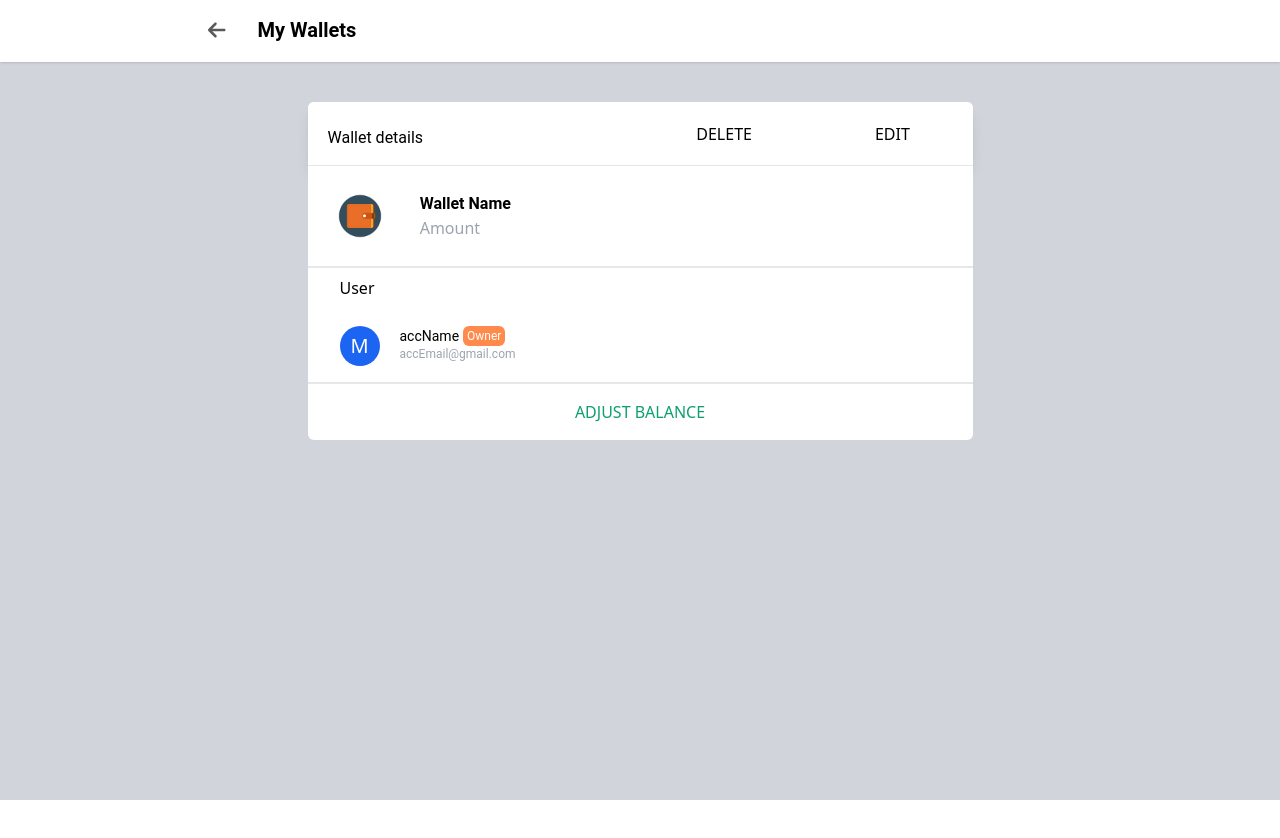
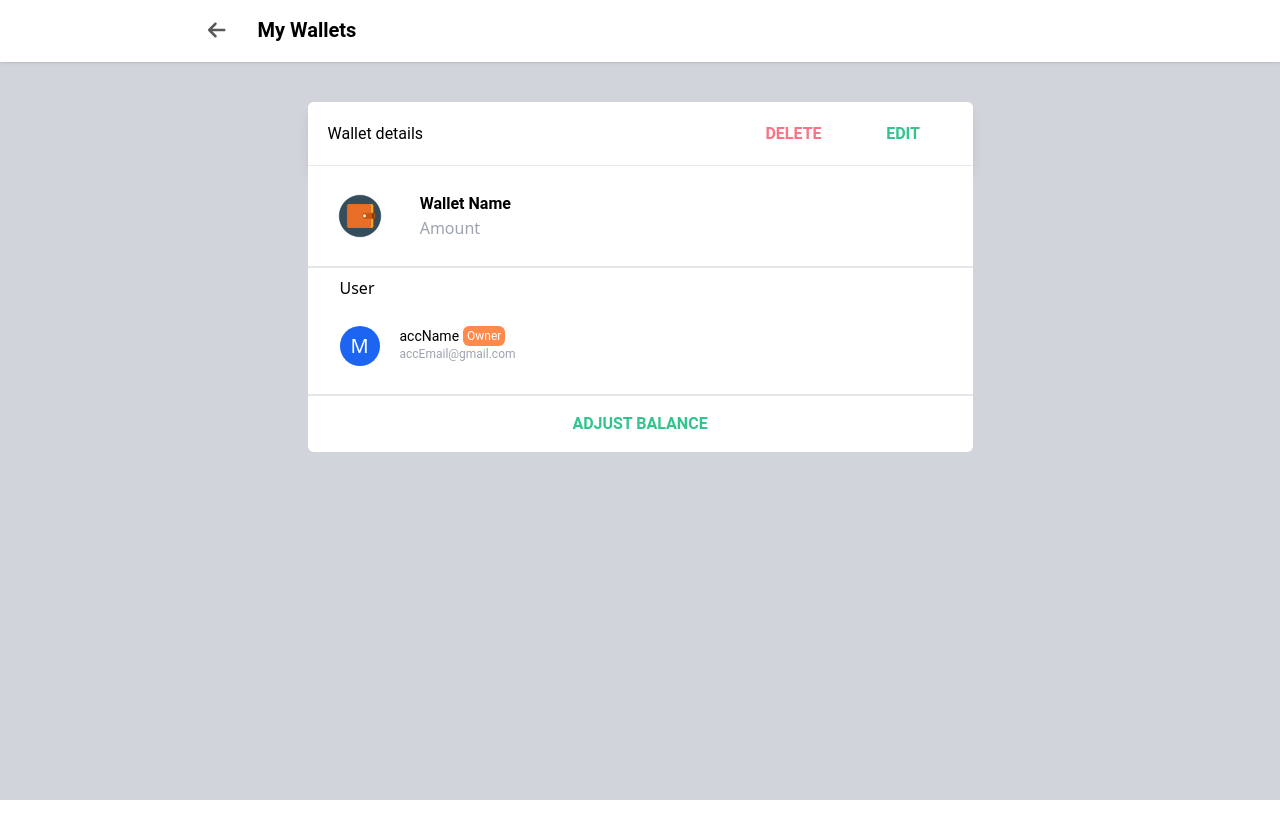
Before and after one commit to phamquyet96/Money-Lover-App, a React (Create React App) app in the folder FrontEnd/: page /wallet-detail in a window 1280 px wide. Shown: the top 838 px of the page. Built offline with nearby package versions, Linux system fonts and the light colour scheme.

Commit message:
wallet details

```diff
--- a/FrontEnd/src/components/Header/WalletHeader.jsx
+++ b/FrontEnd/src/components/Header/WalletHeader.jsx
@@ -11,8 +11,10 @@ const WalletHeader = () => {
                     <div className="w-full h-[62px] bg-white shadow">
                         <div className="mx-52 h-[62px] flex ">
                             <div className="w-fit flex content-center">
+                                <a href="/home">
                                 <FontAwesomeIcon className='mt-5 mr-8 cursor-pointer' icon={faArrowLeft} size="lg"
                                                  style={{color: "#595959",}}/>
+                                </a>
                                 <p className='w-fit h-fit text-xl mt-4 font-semibold font-roboto'>My Wallets</p>
                                 <AddWalletModal />
                             </div>
--- a/FrontEnd/src/components/Modal/AddWallet.jsx
+++ b/FrontEnd/src/components/Modal/AddWallet.jsx
@@ -3,7 +3,7 @@ const AddWalletModal = () => {
     return (
         <>
             <button type="button" data-modal-target="defaultModal" data-modal-toggle="defaultModal"
-                    className="font-roboto ml-8 py-1 text-white bg-green-500 hover:bg-green-600 border-2 font-medium rounded-lg text-xl px-3 py-2 text-center inline-flex items-center">
+                    className="font-roboto ml-8 py-1 text-black hover:bg-green-400 font-medium text-xl px-3 py-2 text-center inline-flex items-center">
                 <svg aria-hidden="true" className="w-6 h-6 mr-2" fill="none" stroke="currentColor" viewBox="0 0 24 24">
                     <path strokeLinecap="round" strokeLinejoin="round" strokeWidth="2"
                           d="M13.828 10.172a4 4 0 00-5.656 0l-4 4a4 4 0 105.656 5.656l1.102-1.101m-.758-4.899a4 4 0 005.656 0l4-4a4 4 0 00-5.656-5.656l-1.1 1.1"></path>
--- a/FrontEnd/src/components/WalletDetail/WalletDetail.jsx
+++ b/FrontEnd/src/components/WalletDetail/WalletDetail.jsx
@@ -12,8 +12,10 @@ const WalletDetail = () => {
                         <div className="w-full h-[62px] bg-white shadow">
                             <div className="mx-52 h-[62px] flex ">
                                 <div className="w-fit flex content-center">
+                                    <a href='/my-wallet'>
                                     <FontAwesomeIcon className='mt-5 mr-8 cursor-pointer' icon={faArrowLeft} size="lg"
                                                      style={{color: "#595959",}}/>
+                                    </a>
                                     <p className='w-fit h-fit text-xl mt-4 font-semibold font-roboto'>My Wallets</p>
                                 </div>
                             </div>
@@ -25,11 +27,15 @@ const WalletDetail = () => {
                         <div
                             className='border-b rounded-t-md bg-white w-[665px] h-[64px] grid grid-cols-2 gap-2 content-center'>
                             <div>
-                                <p className='text-left w-fit h-fit ml-5 pt-2 font-roboto'>Wallet details</p>
+                                <p className='text-left w-fit h-fit ml-5 mt-2 font-roboto'>Wallet details</p>
                             </div>
-                            <div className='grid grid-cols-2 gap-2 content-center'>
-                                <button>DELETE</button>
-                                <button>EDIT</button>
+                            <div className='grid grid-cols-6 items-end'>
+                                <div></div>
+                                <div></div>
+                                <button className='text-rose-400 font-roboto h-[40px] w-[80px] font-semibold rounded-lg hover:bg-rose-100'>DELETE</button>
+                                <div></div>
+                                <button className='text-green-400 font-roboto font-semibold h-[40px] w-[80px] rounded-lg hover:bg-green-100'>EDIT</button>
+                                <div></div>
                             </div>
                         </div>
                         <div className='h-[102px] bg-white grid grid-cols-6 gap-2 content-center border-b-2'>
@@ -44,7 +50,7 @@ const WalletDetail = () => {
                                 <p className='text-gray-400'>Amount</p>
                             </div>
                         </div>
-                        <div className='h-auto bg-white  gap-2 content-center flex-col border-b-2'>
+                        <div className='h-auto bg-white gap-2 content-center flex-col border-b-2'>
                             <div className='pt-2 pb-2.5 pl-8 '>
                                 <span>User</span>
                             </div>
@@ -54,7 +60,7 @@ const WalletDetail = () => {
                                         className='w-[40px] h-[40px] rounded-full bg-blue-600 text-center leading-10 text-white text-xl '>M
                                     </div>
                                 </div>
-                                <div className='w-fit h-fit ml-5 font-roboto'>
+                                <div className='w-fit mb-4 h-fit ml-5 font-roboto'>
                                     <div className='flex flex-row items-center'>
                                         <div className='text-sm'><span>accName</span></div>
                                         <div
@@ -66,7 +72,7 @@ const WalletDetail = () => {
                             </div>
                         </div>
                         <div className='flex justify-center bg-white rounded-b-md hover:bg-green-100'>
-                            <div className=' my-4 text-green-500 '>
+                            <div className=' my-4 text-green-400 font-roboto font-semibold'>
                                 <button>ADJUST BALANCE</button>
                             </div>
                         </div>
```
